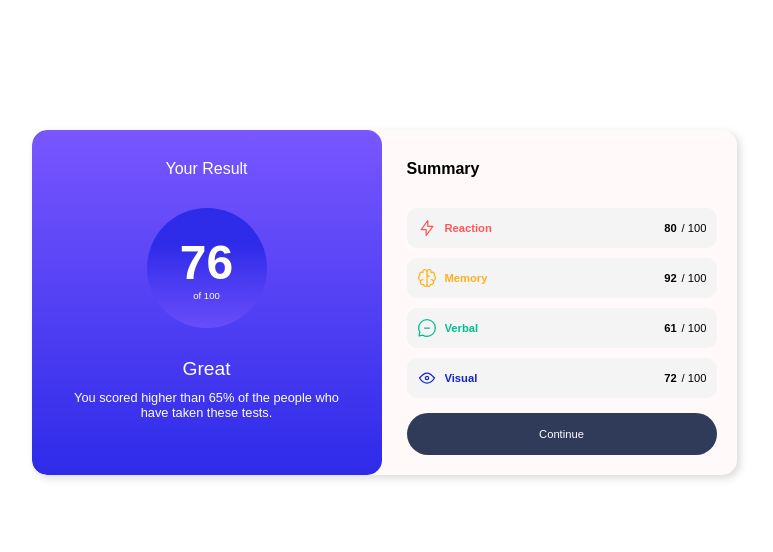
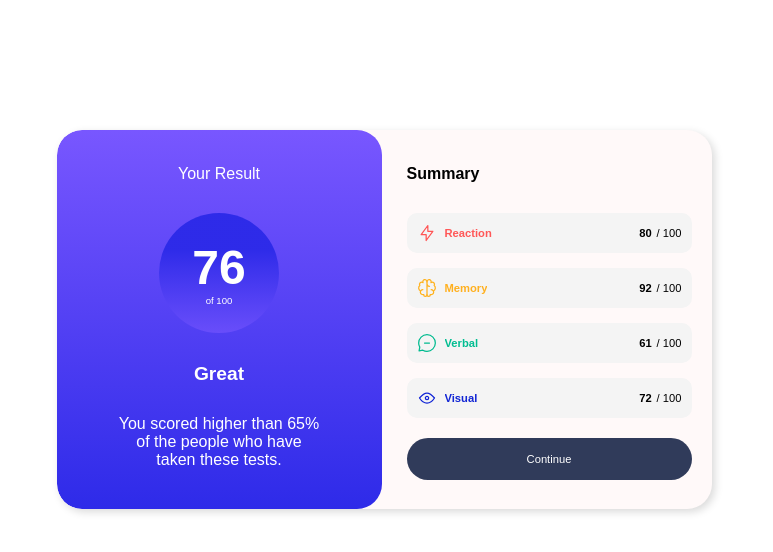
Before and after one commit to JeysonFR/Template, a plain HTML site: page index.html in a window 1280 px wide. Shown: the whole page, without its empty margins (256-1029 px from the left). Drawn offline with Linux system fonts and the light colour scheme; a web font is replaced by a local one.

Commit message:
correcciones

```diff
--- a/styles.css
+++ b/styles.css
@@ -11,16 +11,16 @@
 body {
     text-align: center;
     width: 100vw;
-    height: 100vh;
+
 }
 
 .wrap {
     margin: 130px auto;
     background-color: rgb(255, 249, 249);
-    max-width: 705px;
-    border-radius: 15px;
+    max-width: 655px;
+    border-radius: 25px;
     display: grid;
-    grid-template-columns: 350px 350px;
+    grid-template-columns: 325px 325px;
     gap: 5px;
     position: relative;
     box-shadow: 3px 3px 9px rgba(0, 0, 0, 0.15);
@@ -29,13 +29,14 @@ body {
 .contenedor1 {
     padding: 30px;
     background-image: linear-gradient( hsl(252, 100%, 67%), hsl(241, 81%, 54%));
-    border-radius: 15px;
+    border-radius: 25px;
     color: white;
 }
 
 .titulo {
     font-weight: 300;
     margin-bottom: 30px;
+    margin-top: 5px;
 }
 
 .circulo {
@@ -65,11 +66,12 @@ body {
 .great {
     font-size: 1.2rem;
     margin-bottom: 10px;
-    font-weight: 500;
+    font-weight: 700;
 }
 
 .detail {
-    font-size: 0.8rem;
+    margin: 30px 30px 10px 30px;
+    font-size: 1rem;
     font-weight: 300;
 }
 /*
@@ -93,7 +95,7 @@ body {
     background-color: rgb(244, 244, 244);
     padding: 10px;
     border-radius: 10px;
-    margin: 10px 0px;
+    margin: 15px 0px;
     font-size: .7rem;
     display: flex;
     flex-direction: row;
@@ -109,7 +111,7 @@ body {
 .summary {
     font-size: 1rem;
     margin-bottom: 30px;
-    margin-top: 10px;
+    margin-top: 15px;
 }
 
 .reaction {
```
